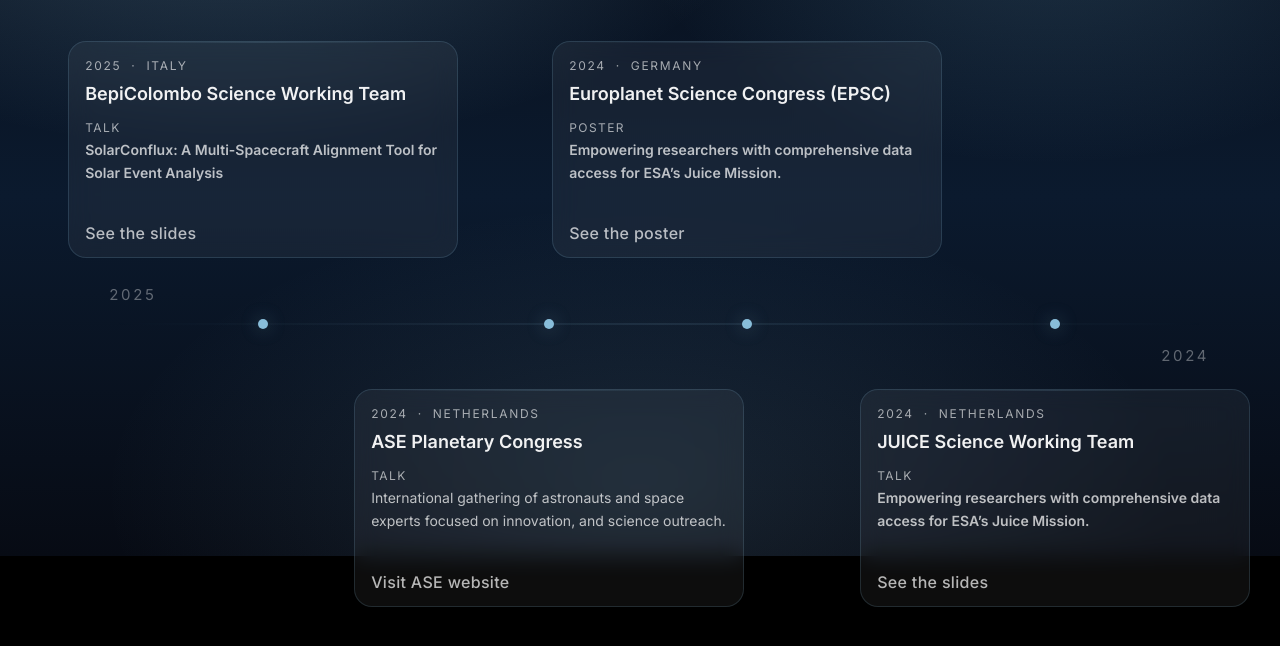
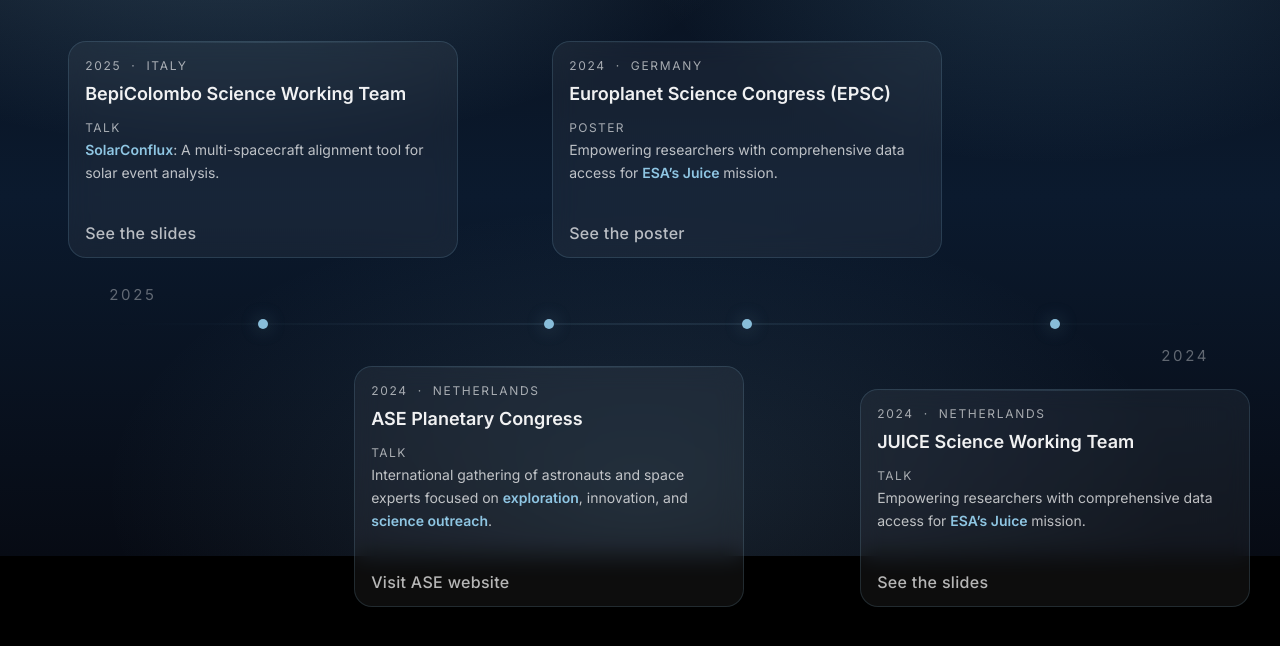
Before and after one commit to EmmaVellard/emmavellard-site, an Astro site: page /conferences in a window 1280 px wide. Shown: the part 244-890 px from the top of the page. Built offline with nearby package versions, Linux system fonts and the light colour scheme; Astro itself is replaced by a stand-in of ours; some packages are replaced by stand-ins of ours.

Commit message:
update conferences page

```diff
--- a/src/pages/conferences.astro
+++ b/src/pages/conferences.astro
@@ -47,7 +47,7 @@ import "../styles/conferences.css";
 
               <p class="conf-text">
                 <span class="conf-label">Talk</span><br />
-                <strong>SolarConflux: A Multi-Spacecraft Alignment Tool for Solar Event Analysis</strong>
+                <span class="hl">SolarConflux</span>: A multi-spacecraft alignment tool for solar event analysis.
               </p>
 
               <div class="conf-links">
@@ -77,7 +77,7 @@ import "../styles/conferences.css";
 
               <p class="conf-text">
                 <span class="conf-label">Talk</span><br />
-                International gathering of astronauts and space experts focused on innovation, and science outreach.
+                International gathering of astronauts and space experts focused on <span class="hl">exploration</span>, innovation, and <span class="hl">science outreach</span>.
               </p>
 
               <div class="conf-links">
@@ -107,7 +107,7 @@ import "../styles/conferences.css";
 
               <p class="conf-text">
                 <span class="conf-label">Poster</span><br />
-                <strong>Empowering researchers with comprehensive data access for ESA’s Juice Mission.</strong>
+                Empowering researchers with comprehensive data access for <span class="hl">ESA’s Juice </span>mission.
               </p>
 
               <div class="conf-links">
@@ -138,7 +138,7 @@ import "../styles/conferences.css";
 
               <p class="conf-text">
                 <span class="conf-label">Talk</span><br />
-                <strong>Empowering researchers with comprehensive data access for ESA’s Juice Mission.</strong>
+                Empowering researchers with comprehensive data access for <span class="hl">ESA’s Juice </span>mission.
               </p>
 
               <div class="conf-links">
--- a/src/styles/conferences.css
+++ b/src/styles/conferences.css
@@ -33,6 +33,11 @@
     padding-left: 20px;
     padding-right: 20px;
   }
+}
+
+.hl{
+  color: var(--primary);
+  font-weight: 600;
 }
 
 /* ============================= */
```
